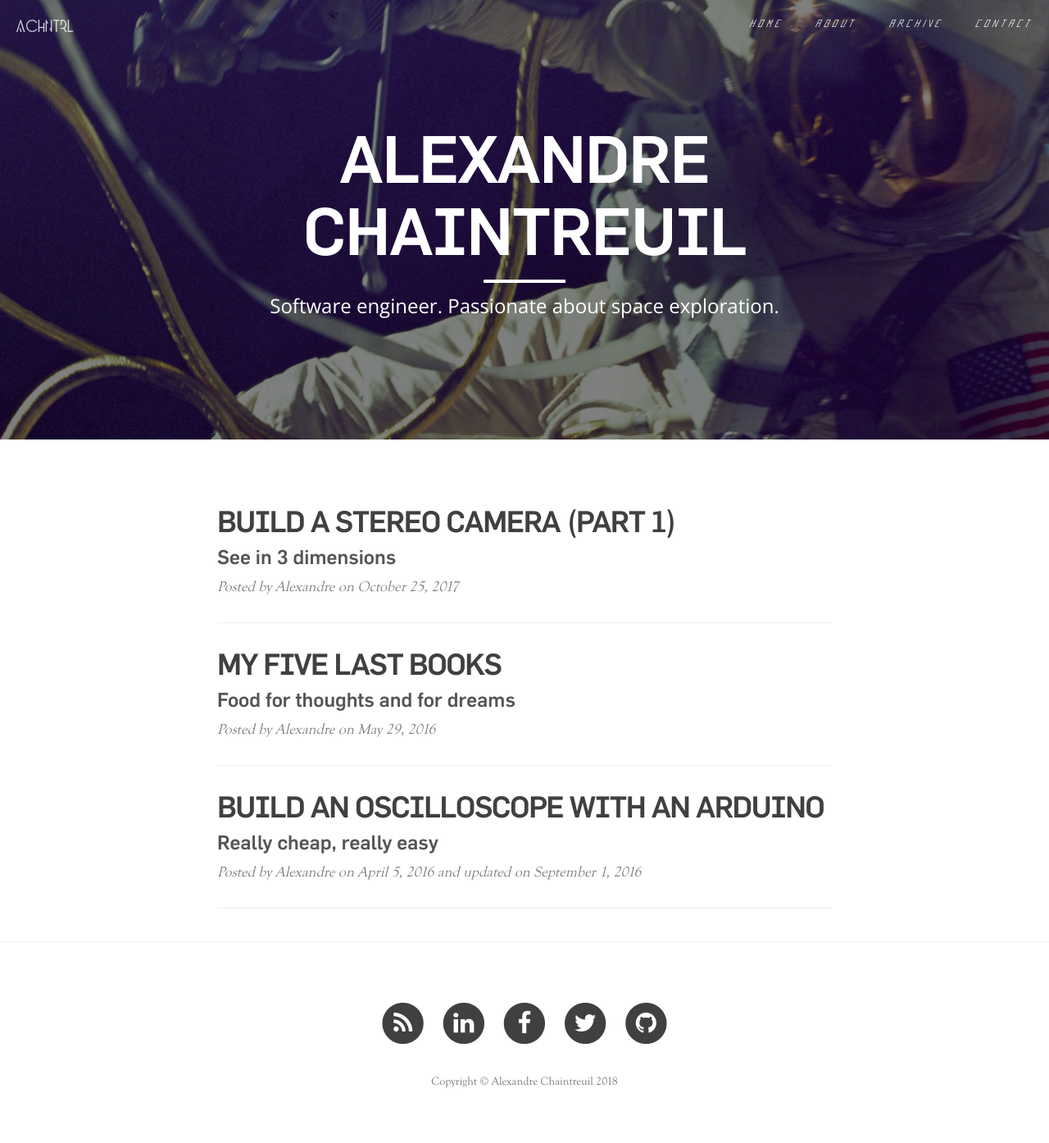
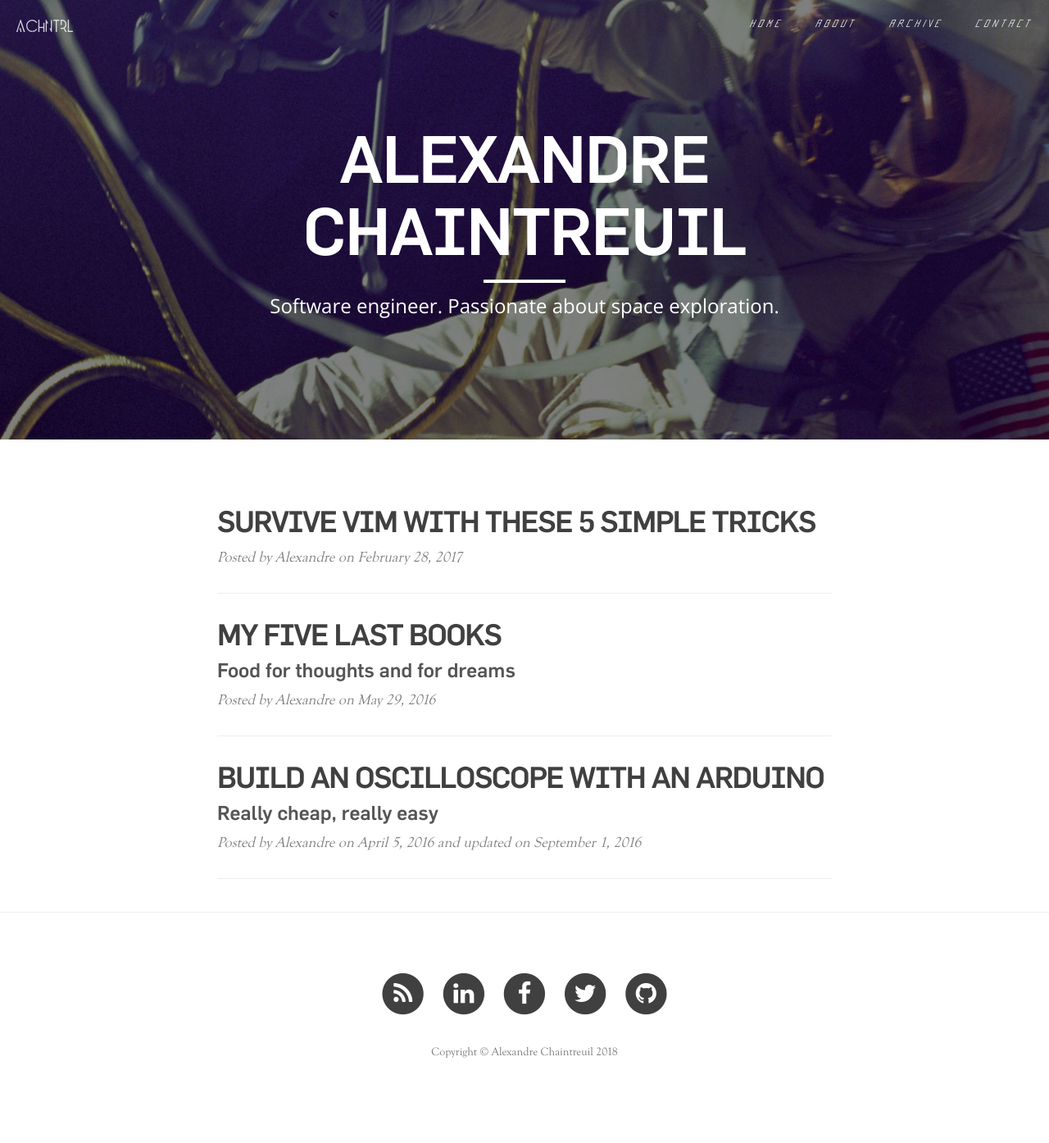
Before and after one commit to achntrl/achntrl.github.io, a Jekyll site: the page built from index.html, in a window 1280 px wide. Shown: the whole page at 82% size. Built offline with Jekyll 4.4.1, drawn with Linux system fonts in a browser that asks for light colours; nearby versions of some CDN libraries; the list of posts is cut into pages by our own code; after the commit the page ends 1358 px from its top, so only the background shows below that; some of the changed lines change nothing that is shown.

Commit message:
post theodo article

```diff
--- a/_includes/head.html
+++ b/_includes/head.html
@@ -21,6 +21,9 @@
     <!-- Prism Github CSS -->
     <link rel="stylesheet" href="{{ "/css/prism.css" | prepend: site.baseurl }}">
 
+    <!-- Keyboard button CSS -->
+    <link rel="stylesheet" href="{{ "/css/kbd.min.css" | prepend: site.baseurl }}">
+
     <!-- Custom Fonts -->
     <link href="//maxcdn.bootstrapcdn.com/font-awesome/4.3.0/css/font-awesome.min.css" rel="stylesheet" type="text/css">
     <link href='//fonts.googleapis.com/css?family=Lora:400,700,400italic,700italic' rel='stylesheet' type='text/css'>
--- /dev/null
+++ b/_posts/2017-02-28-5-vim-tips-and-tricks.markdown
@@ -0,0 +1,80 @@
+---
+layout:      post
+title:       "Survive Vim With these 5 Simple Tricks"
+# subtitle:    "See in 3 dimensions"
+date:        2017-02-28 12:00:00
+update-date: 2017-02-28 12:00:00
+author:      "Alexandre"
+header-img:  "img/post-bg-08.jpg"
+comments:    True
+
+---
+
+<p>This article was origininally published on <a href="https://blog.theodo.fr/2017/02/survive-vim-with-these-5-simple-tricks/">Theodo's blog</a></p>
+
+<hr/>
+
+<p>Sometimes, you have to ssh on a server to fix some configuration files or to test a feature that you cannot test locally. You don't have your favourite text editor with all your configuration here.</p>
+
+<p>Most of the time, you have to rely on <code>vim</code> or <code>nano</code> in this situation.</p>
+
+<p>Your coworkers told you that <code>nano</code> is for newbies and you want to gain some street credibility, so you use <code>vim</code>.</p>
+
+<img src="https://d24ju8re1w4x9e.cloudfront.net/original/1X/16a2e29f6692dbc3c304e68faefb056b9c188f29.png" width="1000" height="563" class="aligncenter" />
+<p style="text-align: center;"><em>Your beard is not long enough for emacs. </br> You wouldn't be here anyway</em></p>
+
+<p>Here is a guide to help you solve the annoying problems that you may face with vim.</p>
+<h2 id="whenyouforgettosudo">When you forget to sudo</h2>
+<p>Your server has a configuration issue, and you have to fix the configuration file, so you go <code>vim &lt;path-to-your-config-file&gt;</code>.</p>
+<p>You make a bunch of changes, <kbd>Esc</kbd><kbd>:</kbd><kbd>x</kbd> to save the file and exit and then:</p>
+<pre><code>E505: "&lt;your-config-file&gt;" is read-only (add ! to override)</code></pre>
+<p>You forgot about the <code>sudo</code> and now you think you have to drop your changes, and open vim again with <code>sudo</code> this time.</p>
+<script type="text/javascript" src="https://asciinema.org/a/38ctyad3l20rutip6woihjila.js" id="asciicast-38ctyad3l20rutip6woihjila" async></script>
+<p>Fortunately, there is a solution: <code>:w !sudo tee %</code></p>
+<p>Let's analyse this command:</p>
+<ul>
+<li id="w"><p><code>:w</code> doesn't write in your file in this case. If you are editing <code>file1</code> with vim and type <code>:w file2</code>, you will create a new file named <code>file2</code> with your buffer and <code>file1</code> will be left untouched.
+Here, you write to the "file" <code>!sudo tee %</code>.</p></li>
+<li id="sudo"><p><code>!sudo</code>: The bang <code>!</code> lets you execute a command as if you were in a shell, in this case <code>sudo</code> to get superusers rights.</p></li>
+<li id="tee"><p><code>tee</code> sounds like the letter <strong>T</strong> for a reason: it acts like a T-shaped pipe. It takes a filename in argument, and redirects the output to the file you gave it and to the standard output.</p></li>
+<li id=""><p><code>%</code> refers to the current file in vim.</p></li>
+<p>You now have the full equation: <code>:w</code> writes the buffer into <code>tee</code> (with superuser rights) that redirects the buffer into the current file (and to the standard output, but that's not useful here)</p>
+</ul>
+<script type="text/javascript" src="https://asciinema.org/a/ea3ta93mty7hra7crszwxuy36.js" id="asciicast-ea3ta93mty7hra7crszwxuy36" async></script>
+
+<h2 id="pastemode">Pastemode</h2>
+<p>What's more frustrating than pasting a snippet of code and having your formatting all messed up, especially in languages like Python where indentation is part of your code?</p>
+<p>Example:</p>
+<script type="text/javascript" src="https://asciinema.org/a/cun58gnx8kav436if1nfni9d2.js" id="asciicast-cun58gnx8kav436if1nfni9d2" async></script>
+<p>You can switch to paste mode which allows you to paste text as is.</p>
+<p>Simply type <code>:set paste</code> in normal mode and then you're good to go (do not forget to switch to insert mode before pasting). Look carefully, everything happens on the last line of the video.</p>
+<script type="text/javascript" src="https://asciinema.org/a/d7snwhgrkks6jynoy9oyi67qm.js" id="asciicast-d7snwhgrkks6jynoy9oyi67qm" async></script>
+<p>You might wonder: why not stay in paste mode all the time? Well it changes some of the configurations of vim like smarttabs and smartindent.</p>
+<p>However, if you have a lot of copy / pasting to do, you can use <code>set pastetoggle=&lt;F2&gt;</code> to set a toggle. Pressing <kbd>F2</kbd> will switch paste mode on and off. You can replace <kbd>F2</kbd> with any key you like. More info with <code>:help paste</code>.</p>
+<h2 id="searchingfortext">Searching for text</h2>
+<p>Chances are that you will look for something in the file you are trying to edit.</p>
+<p>In normal mode simply type <code>/&lt;your-search&gt;</code>.
+It will highlight text that matches and you can press <kbd>n</kbd> to go to the next or <kbd>N</kbd> to go to the previous occurrence.</p>
+<p>Notice how the text is left highlighted even after you entered insert mode? You can stop the highlighting by typing <code>:noh</code> as in "no highlight".</p>
+<script type="text/javascript" src="https://asciinema.org/a/7posku5aqhpi9mhrw2fjvtkko.js" id="asciicast-7posku5aqhpi9mhrw2fjvtkko" async></script>
+<h2 id="blockcomment">Block comment</h2>
+<p>Sometimes, you have to test your file with a part of the code removed and the quickest way to do this without losing it is to comment it.</p>
+<p>To comment multiple lines at once, simply put the cursor on the first column by pressing <kbd>0</kbd> at the top (or bottom) of the block you want to comment and press <kbd>Ctrl</kbd> + <kbd>v</kbd></p>
+<p>You are now in visual block mode where you can select a bloc of text, in our case a column. Go down or up and select the lines you want to comment. Press <kbd>Shift</kbd> + <kbd>I</kbd> and insert your programming language comment symbol. It will only print on the highest row selected. Then press <kbd>Esc</kbd> <kbd>Esc</kbd> and boom, your lines are commented!</p>
+<p>Press <kbd>u</kbd> to cancel the change, or simply bloc select it again and press <kbd>x</kbd>.</p>
+<script type="text/javascript" src="https://asciinema.org/a/c5i80983fzy510lqrut2u6p2x.js" id="asciicast-c5i80983fzy510lqrut2u6p2x" async></script>
+<h2 id="indent">Indent</h2>
+<p>Press <kbd>v</kbd> to select text and then press <kbd> < </kbd> or <kbd> > </kbd> to indent in either direction. You can combine it with navigation actions. For example <kbd> > </kbd> <kbd> G </kbd> will indent all lines from the cursor to the end of the file.</p>
+<script type="text/javascript" src="https://asciinema.org/a/5hh25pyrj1i4hfcb6p4g19r31.js" id="asciicast-5hh25pyrj1i4hfcb6p4g19r31" async></script>
+<p>However, it will indent your file of <code>shiftwidth</code> spaces. By default this value is 8 and that is quite big. You can use <code>:set shiftwidth=&lt;your-value&gt;</code> to adapt it to the indent style of your file.</p>
+<h2 id="bonusquicknavigation">Bonus: quick navigation</h2>
+<ul>
+<li><kbd>$</kbd> goes to end of line</li>
+<li><kbd>0</kbd> goes to the beginning of the line (column 1) while <kbd>^</kbd> goes to the first non blank character</li>
+<li><kbd>g</kbd><kbd>g</kbd> goes to the top of the file while <kbd>G</kbd> goes to the bottom</li>
+<li><kbd>%</kbd> goes to the matching parenthesis/bracket</li>
+<li><kbd>Ctrl</kbd> + <kbd>F</kbd> goes one page down and <kbd>Ctrl</kbd> + <kbd>B</kbd> goes one page up (think forward and backward to remember it)</li>
+<li><kbd>u</kbd> cancels your last action and <kbd>Ctrl</kbd> + <kbd>r</kbd> reapplies it</li>
+</ul>
+<p>I hope this article made Vim less painful.</p>
+<p>You can share your tips in the comments.</p>
```
Also changed, not shown: _drafts/2017-10-25-build-a-stereo-camera.markdown (renamed from _posts/2017-10-25-build-a-stereo-camera.markdown), css/kbd.min.css (added).
